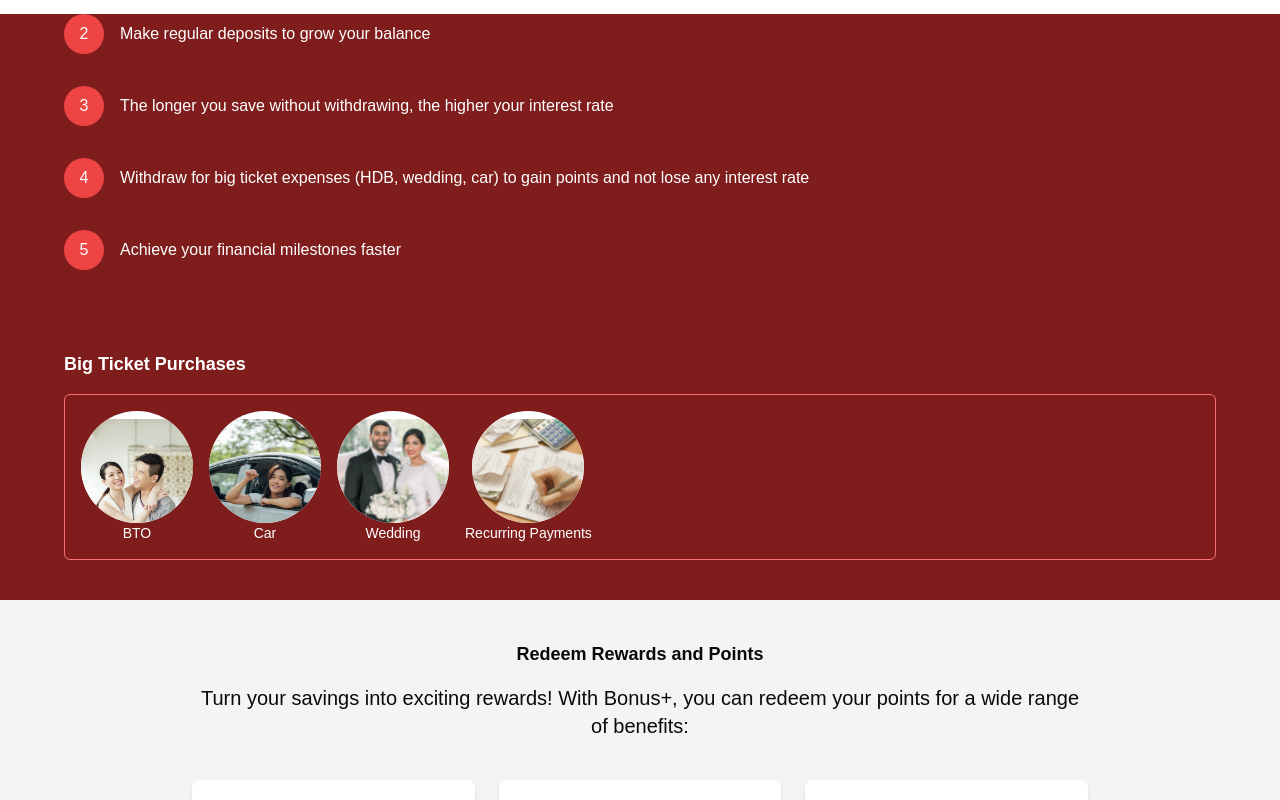
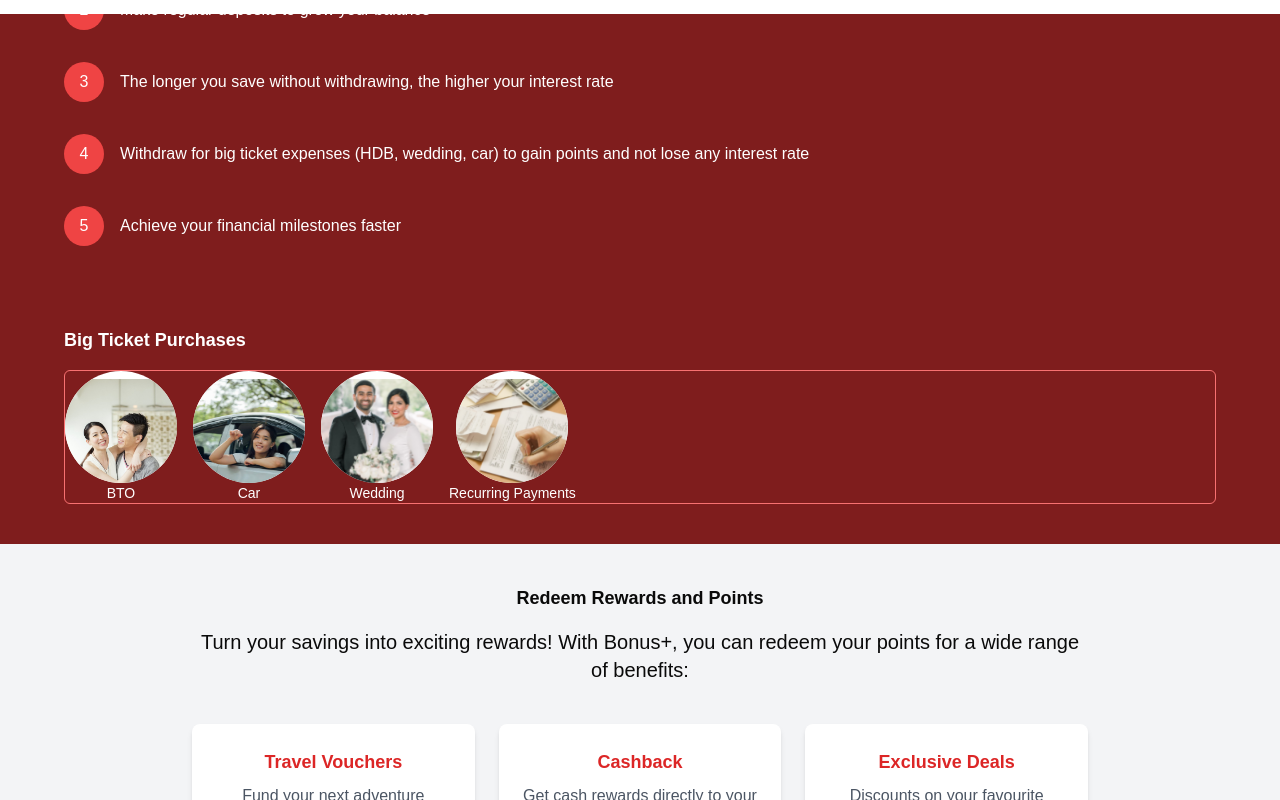
Before and after one commit to JoelSngZhenWei/BonusPlusEnhanced, a Next.js app in the folder bonusplusenhanced/: page /plan/bonusplus in a window 1280 px wide. Shown: the part 786-1586 px from the top of the page. Built offline with nearby package versions, Linux system fonts and the light colour scheme.

Commit message:
blargh depu do

```diff
--- a/bonusplusenhanced/app/plan/bonusplus/page.tsx
+++ b/bonusplusenhanced/app/plan/bonusplus/page.tsx
@@ -52,9 +52,9 @@ export default function BonusPlusLandingComponent() {
       </section>
 
       {/* How It Works Section */}
-      <section className="bg-red-900 text-white py-10 px-4 md:px-8">
+      <section className="bg-red-900 text-white py-10 px-4">
         <div className="max-w-6xl mx-auto">
-          <h2 className="text-3xl font-bold text-center mb-12">How Bonus+ Works</h2>
+          <h2 className="text-3xl font-bold text-center mb-6">How Bonus+ Works</h2>
           <div className="grid grid-cols-1 gap-12 items-center">
             <div className="space-y-8">
               {[
@@ -75,7 +75,7 @@ export default function BonusPlusLandingComponent() {
             <div className="mt-8">
               <h3 className="text-lg font-semibold mb-4">Big Ticket Purchases</h3>
               <ScrollArea className="w-full whitespace-nowrap rounded-md border border-red-400">
-                <div className="flex space-x-4 p-4">
+                <div className="flex space-x-4">
                   {[
                     { name: "BTO", src: "/bto.jpg" },
                     { name: "Car", src: "/car.jpg" },
```
